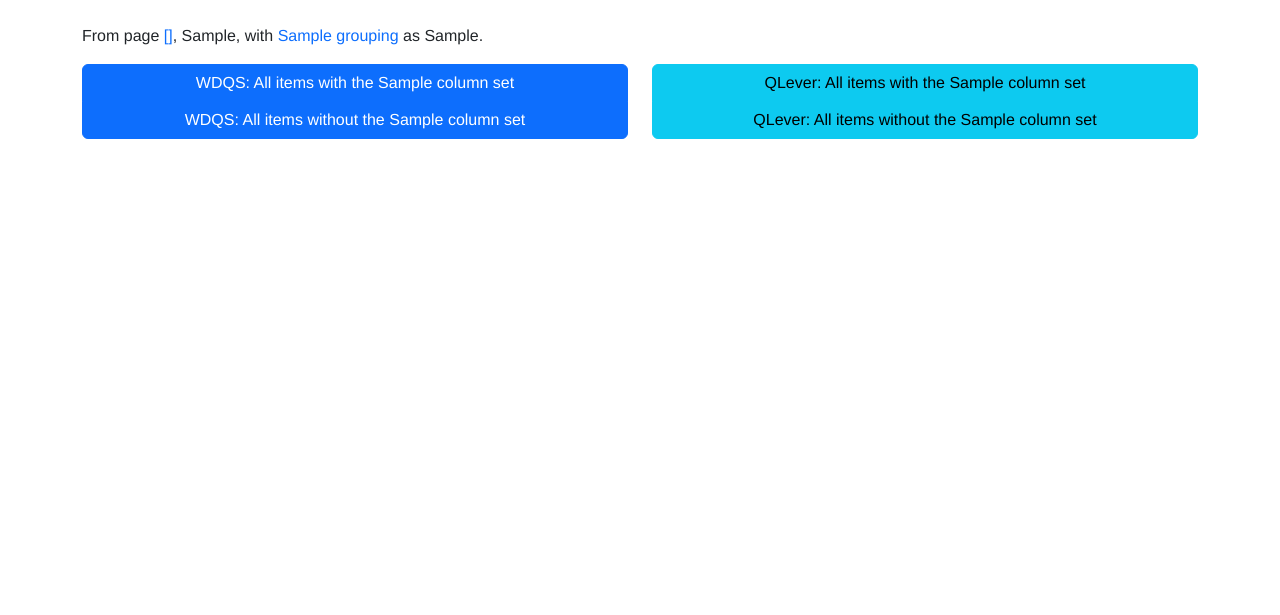
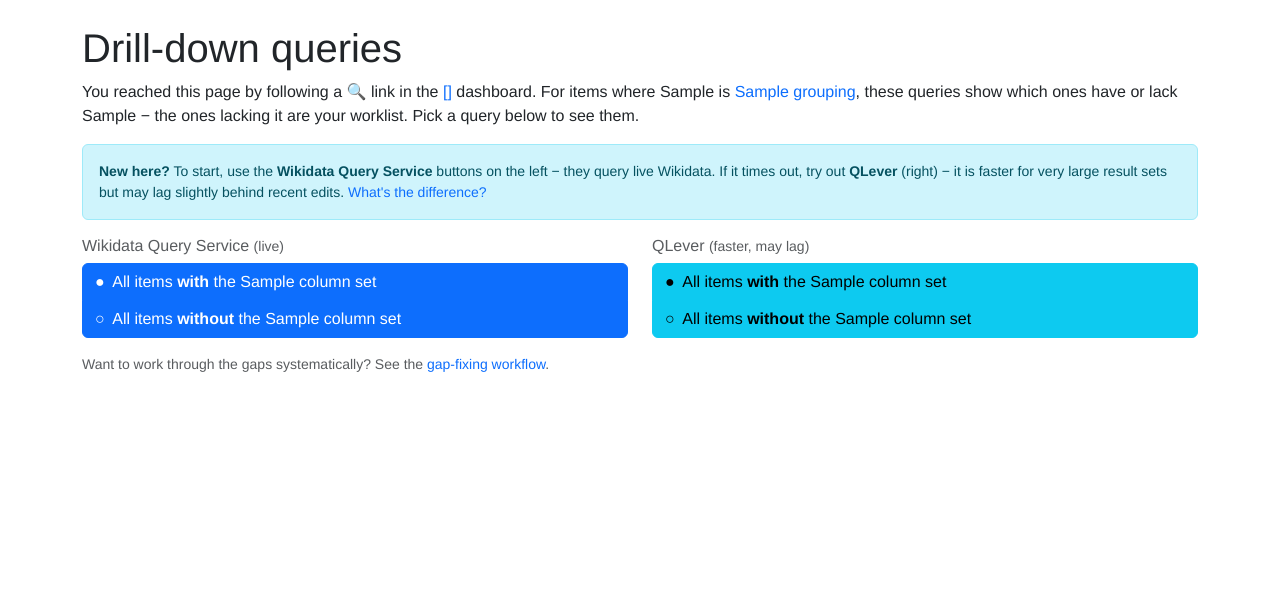
Before and after one commit to JeanFred/inteGraality, a Flask app: template integraality/templates/queries.html in a window 1280 px wide. Shown: the part 57-672 px from the top of the page. Run offline with Flask 3, Linux system fonts and the light colour scheme; the template is opened without the code that fills it: most values are stand-ins (such as "Sample title", 1, 10 or a date in 2020); some libraries are stand-ins or nearby versions.

Commit message:
Reword queries drill-down page for clarity and beginner-friendliness
Introduce the page, label the WDQS/QLever columns, steer newcomers to
WDQS by default, and link to the Concepts SPARQL-engine section and the
gap-fixing workflow.

Restructure the queries tests: add an engine-qualified aria-label test
and a button-chrome test; add test_queries_button_hrefs binding each
query to its button polarity and endpoint (guards against
positive/negative swaps and wrong endpoints); collapse the redundant
per-type success tests into one subTest-parametrized case; keep the
grouping-branch tests distinct.

```diff
--- a/integraality/templates/queries.html
+++ b/integraality/templates/queries.html
@@ -1,42 +1,82 @@
 {% extends "base.html" %}
 {% block content %}
+    <h1>Drill-down queries</h1>
     <p>
-        From page <a href="{{ page_url }}">{{ page_title }}</a>, {{ column.format_html_snippet() | safe }}, {%
-            if grouping == 'None'
-        -%}
-            without {{ formatted_predicate | safe }} grouping
+        You reached this page by following a 🔍 link in the
+        <a href="{{ page_url }}">{{ page_title }}</a> dashboard.
+        {% if grouping == 'None' -%}
+            For items with no {{ formatted_predicate | safe }} value,
         {%- elif grouping == 'UNKNOWN_VALUE' -%}
-            with unknown value as {{ formatted_predicate | safe }}
+            For items where {{ formatted_predicate | safe }} is unknown,
         {%- elif grouping -%}
-            with <a href="https://wikidata.org/wiki/{{ grouping }}">{{ grouping }}</a> as {{
-                formatted_predicate | safe
-            }}
+            For items where {{ formatted_predicate | safe }} is
+            <a href="https://wikidata.org/wiki/{{ grouping }}">{{ grouping }}</a>,
         {%- else -%}
-            for the totals
-        {%- endif %}.
+            For all items,
+        {%- endif %}
+        these queries show which ones have or lack {{ column.format_html_snippet() | safe }} − the ones lacking it are
+        your worklist. Pick a query below to see them.
     </p>
+
+    <div class="alert alert-info small">
+        <strong>New here?</strong> To start, use the <strong>Wikidata Query Service</strong> buttons on the left −
+        they query live Wikidata. If it times out, try out <strong>QLever</strong> (right) − it is faster for very
+        large result sets but may lag slightly behind recent edits.
+        <a href="https://www.wikidata.org/wiki/Wikidata:InteGraality/Concepts#SPARQL_engine">What's the difference?</a>
+    </div>
+
     <div class="row">
         <div class="col-md-6">
+            <h2 class="h6 text-body-secondary">Wikidata Query Service <small>(live)</small></h2>
             <div class="btn-group-vertical w-100" role="group">
-                <a class="btn btn-primary" href="https://query.wikidata.org/#{{positive_query}}" role="button"
-                >WDQS: All items with the {{ column.get_type_name() }} set</a>
-                <a class="btn btn-primary" href="https://query.wikidata.org/#{{negative_query}}" role="button"
-                >WDQS: All items without the {{ column.get_type_name() }} set</a>
+                <a
+                    class="btn btn-primary text-start"
+                    href="https://query.wikidata.org/#{{positive_query}}"
+                    role="button"
+                    aria-label="Wikidata Query Service − All items with the {{ column.get_type_name() }} set"
+                ><span class="me-1" aria-hidden="true">●</span> All items <strong>with</strong> the {{
+                        column.get_type_name()
+                    }}
+                    set</a>
+                <a
+                    class="btn btn-primary text-start"
+                    href="https://query.wikidata.org/#{{negative_query}}"
+                    role="button"
+                    aria-label="Wikidata Query Service − All items without the {{ column.get_type_name() }} set"
+                ><span class="me-1" aria-hidden="true">○</span> All items <strong>without</strong> the {{
+                        column.get_type_name()
+                    }}
+                    set</a>
             </div>
         </div>
         <div class="col-md-6">
+            <h2 class="h6 text-body-secondary">QLever <small>(faster, may lag)</small></h2>
             <div class="btn-group-vertical w-100" role="group">
                 <a
-                    class="btn btn-info"
+                    class="btn btn-info text-start"
                     href="{{ qlever_ui_url }}?query={{positive_query | add_prefixes | urlencode}}"
                     role="button"
-                >QLever: All items with the {{ column.get_type_name() }} set</a>
+                    aria-label="QLever − All items with the {{ column.get_type_name() }} set"
+                ><span class="me-1" aria-hidden="true">●</span> All items <strong>with</strong> the {{
+                        column.get_type_name()
+                    }}
+                    set</a>
                 <a
-                    class="btn btn-info"
+                    class="btn btn-info text-start"
                     href="{{ qlever_ui_url }}?query={{negative_query | add_prefixes | urlencode}}"
                     role="button"
-                >QLever: All items without the {{ column.get_type_name() }} set</a>
+                    aria-label="QLever − All items without the {{ column.get_type_name() }} set"
+                ><span class="me-1" aria-hidden="true">○</span> All items <strong>without</strong> the {{
+                        column.get_type_name()
+                    }}
+                    set</a>
             </div>
         </div>
     </div>
+
+    <p class="text-body-secondary small mt-3">
+        Want to work through the gaps systematically? See the
+        <a href="https://www.wikidata.org/wiki/Wikidata:InteGraality/How-to_guides/Gap-fixing_workflow"
+        >gap-fixing workflow</a>.
+    </p>
 {% endblock %}
```
Also changed, not shown: integraality/tests/test_app.py (+106 -112 lines).
